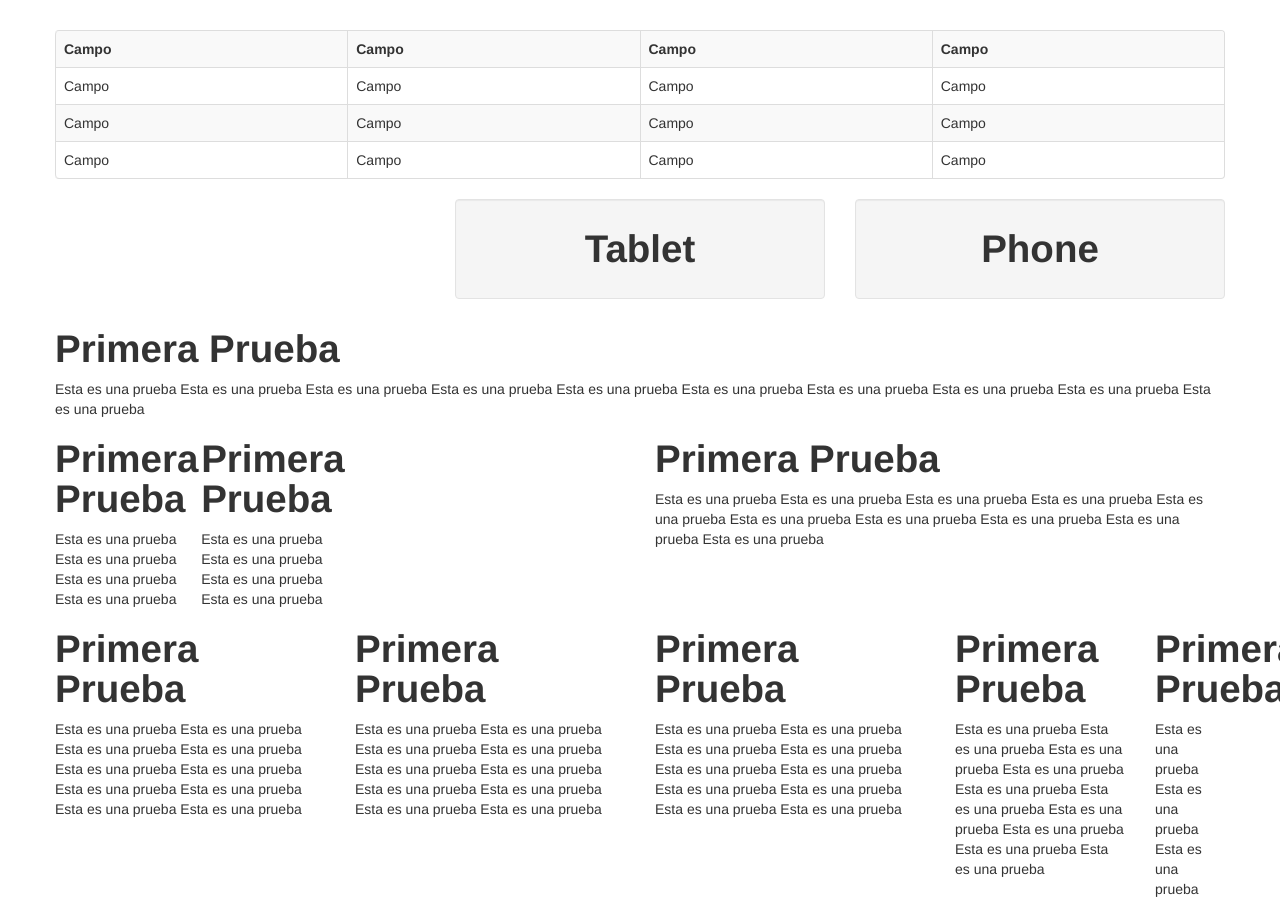
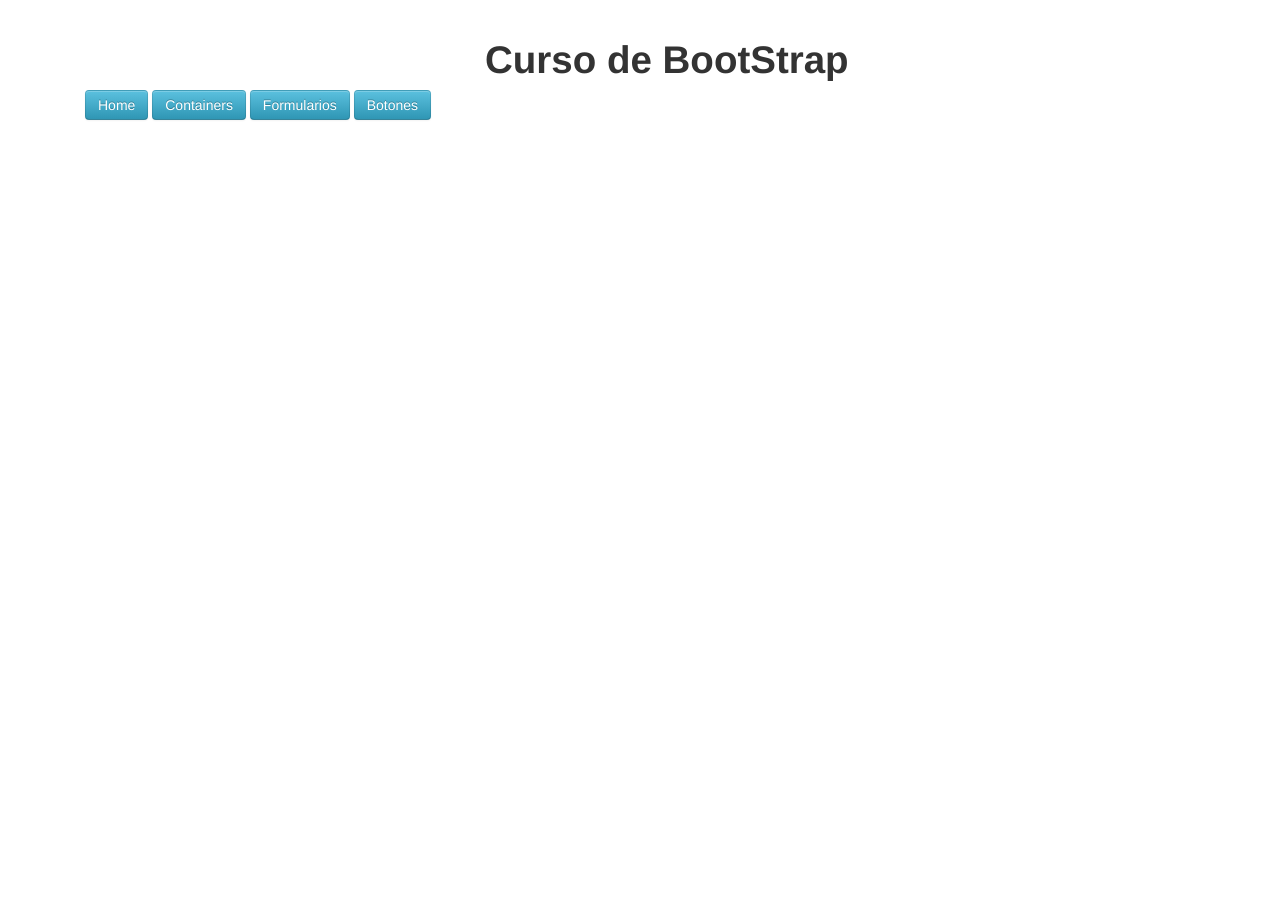
Before and after one commit to elabdel/bootstrap, a plain HTML site: page index.html in a window 1280 px wide. Shown: the top 897 px of the page. After the commit the page ends 800 px from the top, so only its background shows below. Drawn offline with Linux system fonts and the light colour scheme.

Commit message:
Crear la pagina de inicio

```diff
--- a/index.html
+++ b/index.html
@@ -28,128 +28,18 @@
 <body>
     <div class="container">
         <div class="row-fluid">
-			<div class="span12">&nbsp;</div>
+            <div class="span12">
+                <br>
             </div>
-            <div class="row-fluid">
+            <div class="span4"></div>
+            <div class="span4">
+                <h1>Curso de BootStrap</h1>
+            </div>
             <div class="span12">
-                <table class="table table-bordered table-striped table-hover">
-                        <tr>
-                            <th>Campo</th>
-                            <th>Campo</th>
-                            <th>Campo</th>
-                            <th>Campo</th>
-                        </tr>
-                        <tr>
-                            <td>Campo</td>
-                            <td>Campo</td>
-                            <td>Campo</td>
-                            <td>Campo</td>
-                        </tr>
-                        <tr>
-                            <td>Campo</td>
-                            <td>Campo</td>
-                            <td>Campo</td>
-                            <td>Campo</td>
-                        </tr>
-                        <tr>
-                            <td>Campo</td>
-                            <td>Campo</td>
-                            <td>Campo</td>
-                            <td>Campo</td>
-                        </tr>
-                    </table>
-                </div>
-            </div>
-
-		<div class="row-fluid">
-			<!-- //VISIBLE
-			<div class="span12">
-				<div class="well visible-desktop">
-					<h1 class="text-center">Desktop</h1>
-				</div>
-				<div class="well visible-tablet">
-					<h1 class="text-center">Tablet</h1>
-				</div>
-				<div class="well visible-phone">
-					<h1 class="text-center">Phone</h1>
-				</div>
-			</div>
-			-->
-
-			<!-- HIDDEN-->
-			<div class="span12">
-				<div class="span4">
-					<div class="well hidden-desktop">
-						<h1 class="text-center">Desktop</h1>
-					</div>
-				</div>
-				<div class="span4">
-					<div class="well hidden-tablet">
-						<h1 class="text-center">Tablet</h1>
-					</div>
-				</div>
-				<div class="span4">
-					<div class="well hidden-phone">
-						<h1 class="text-center">Phone</h1>
-					</div>
-				</div>
-			</div>
-		</div>
-
-		<div class="row">
-			<div class="span12">
-				<h1>Primera Prueba</h1>
-				<p>Esta es una prueba Esta es una prueba Esta es una prueba Esta es una prueba Esta es 	una prueba Esta es una prueba Esta es una prueba Esta es una prueba Esta es una prueba Esta es una prueba
-				</p>
-			</div>
-		</div>
-		<div class="row-fluid">
-			<div class="span6">
-				<div class="row-fluid">
-					<div class="span3">
-						<h1>Primera Prueba</h1>
-						<p>Esta es una prueba Esta es una prueba Esta es una prueba Esta es una prueba
-						</p>
-					</div>
-					<div class="span3">
-						<h1>Primera Prueba</h1>
-						<p>Esta es una prueba Esta es una prueba Esta es una prueba Esta es una prueba
-						</p>
-					</div>
-				</div>
-			</div>
-			<div class="span6">
-				<h1>Primera Prueba</h1>
-				<p>Esta es una prueba Esta es una prueba Esta es una prueba Esta es una prueba Esta es 	una prueba Esta es una prueba Esta es una prueba Esta es una prueba Esta es una prueba Esta es una prueba
-				</p>
-			</div>
-		</div>
-		<div class="row">
-			<div class="span3">
-				<h1>Primera Prueba</h1>
-				<p>Esta es una prueba Esta es una prueba Esta es una prueba Esta es una prueba Esta es 	una prueba Esta es una prueba Esta es una prueba Esta es una prueba Esta es una prueba Esta es una prueba
-				</p>
-			</div>
-			<div class="span3">
-				<h1>Primera Prueba</h1>
-				<p>Esta es una prueba Esta es una prueba Esta es una prueba Esta es una prueba Esta es 	una prueba Esta es una prueba Esta es una prueba Esta es una prueba Esta es una prueba Esta es una prueba
-				</p>
-			</div>
-
-			<div class="span3">
-				<h1>Primera Prueba</h1>
-				<p>Esta es una prueba Esta es una prueba Esta es una prueba Esta es una prueba Esta es 	una prueba Esta es una prueba Esta es una prueba Esta es una prueba Esta es una prueba Esta es una prueba
-				</p>
-			</div>
-			<div class="span2">
-				<h1>Primera Prueba</h1>
-				<p>Esta es una prueba Esta es una prueba Esta es una prueba Esta es una prueba Esta es 	una prueba Esta es una prueba Esta es una prueba Esta es una prueba Esta es una prueba Esta es una prueba
-				</p>
-			</div>
-			<div class="span1">
-				<h1>Primera Prueba</h1>
-				<p>Esta es una prueba Esta es una prueba Esta es una prueba Esta es una prueba Esta es 	una prueba Esta es una prueba Esta es una prueba Esta es una prueba Esta es una prueba Esta es una prueba
-				</p>
+                <a class="btn btn-info" href="index.html">Home</a>
+                <a class="btn btn-info" href="containers.html">Containers</a>
+                <a class="btn btn-info" href="forms.html">Formularios</a>
+                <a class="btn btn-info" href="botones.html">Botones</a>
             </div>
         </div>
     </div>
```
Also changed, not shown: containers.html (added, +157 -0 lines). Lines whose indentation alone changed are shown as unchanged.
